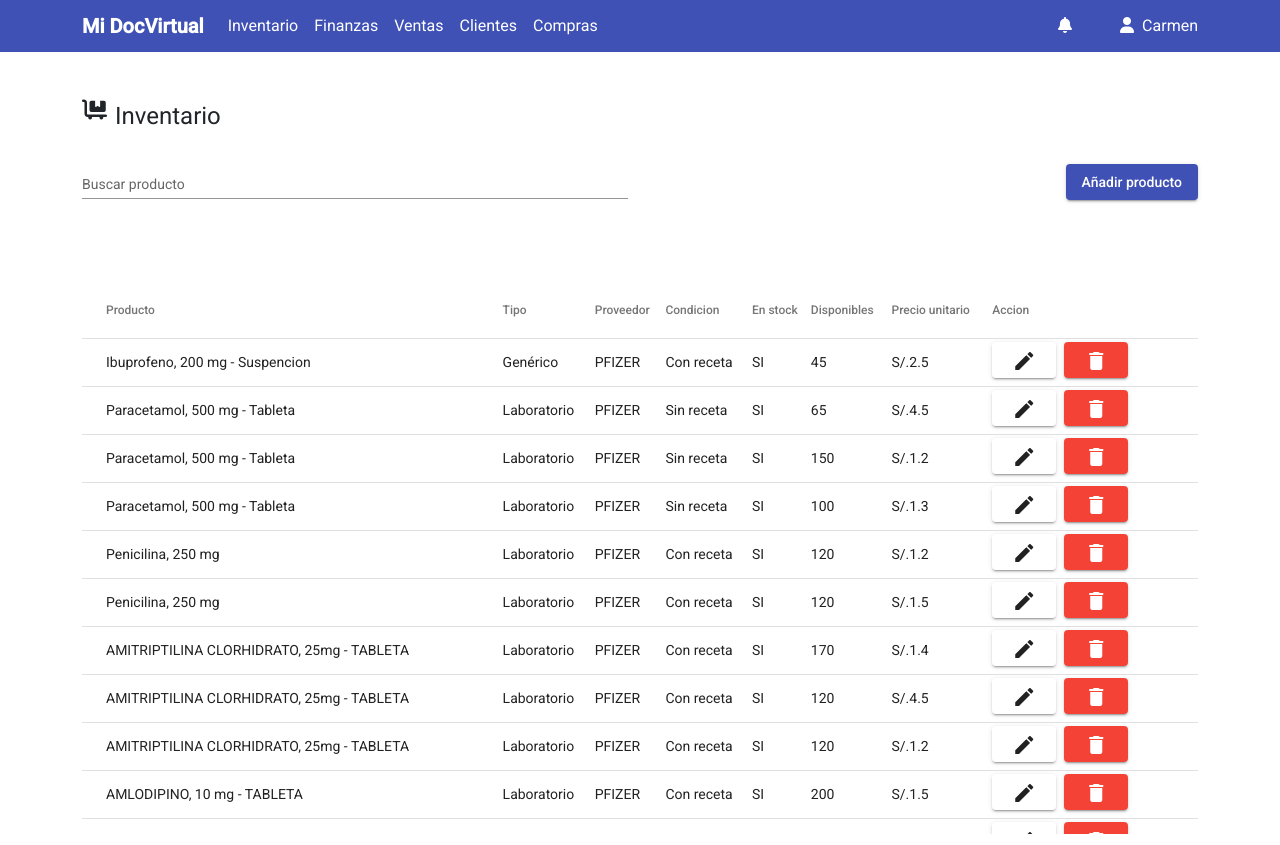
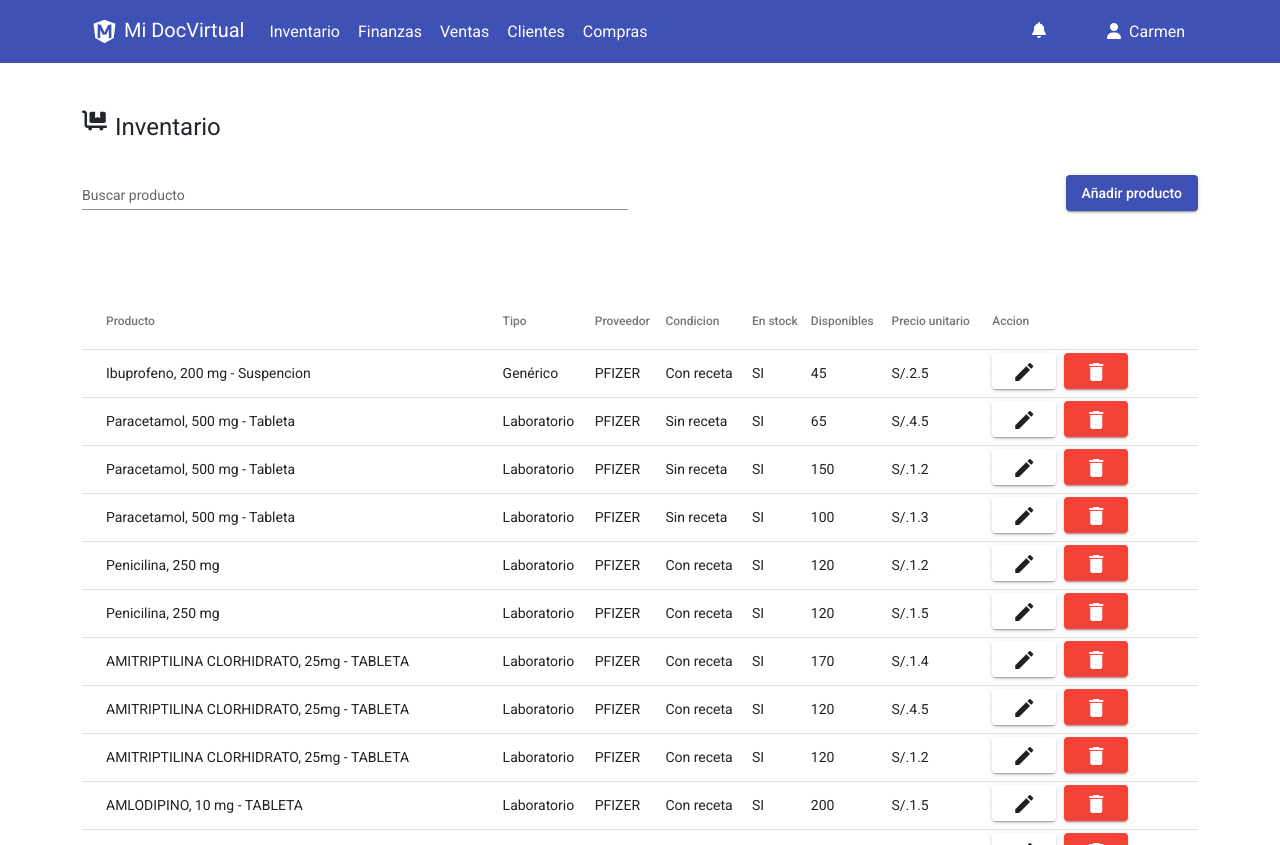
Before and after one commit to 1234566778899/midoc-final-2022-G2, an Angular app: page /user/1 in a window 1280 px wide. Built offline with nearby package versions, Linux system fonts and the light colour scheme; data requests are answered from the project's data file.

Commit message:
hover a los enlaces del nav

```diff
--- a/src/app/components/compras/compras.component.html
+++ b/src/app/components/compras/compras.component.html
@@ -82,7 +82,7 @@
                 </tbody>
 
             </table>
-            <p *ngIf="compras.length<=0" class="text-center alert-warning text-center">Agrege productos a la lista</p>
+            <p *ngIf="compras.length<=0" class="text-center alert-danger text-center">Agrege productos a la lista</p>
         </div>
         <div class="my-4 d-flex justify-content-between">
             <div>
--- a/src/app/components/navbar/navbar.component.css
+++ b/src/app/components/navbar/navbar.component.css
@@ -21,3 +21,11 @@
     color: white;
     text-decoration: none;
 }
+
+.enlace:hover{
+    background-color: rgb(37, 47, 105);
+}
+
+.logo{
+    width: 37px;
+}
--- a/src/app/components/navbar/navbar.component.html
+++ b/src/app/components/navbar/navbar.component.html
@@ -1,6 +1,6 @@
 <nav class="navbar navbar-expand-lg navbar-dark bg-azul fs-6">
     <div class="container">
-        <a class="navbar-brand fw-bolder">Mi DocVirtual</a>
+        <a class="navbar-brand" routerLink="/landing"> <img src="../../../assets/logo2.svg" alt="logo" class="logo"> Mi DocVirtual</a>
         <button class="navbar-toggler" type="button" data-bs-toggle="collapse" data-bs-target="#navbarSupportedContent"
             aria-controls="navbarSupportedContent" aria-expanded="false" aria-label="Toggle navigation">
             <span class="navbar-toggler-icon"></span>
@@ -8,19 +8,19 @@
         <div class="collapse navbar-collapse" id="navbarSupportedContent">
             <ul class="navbar-nav me-auto mb-2 mb-lg-0">
                 <li class="nav-item">
-                    <a class="nav-link active" routerLink="/inventario/{{id}}">Inventario</a>
+                    <a class="nav-link active btn enlace" routerLink="/inventario/{{id}}">Inventario</a>
                 </li>
                 <li class="nav-item">
-                    <a class="nav-link active">Finanzas</a>
+                    <a class="nav-link active btn enlace">Finanzas</a>
                 </li>
                 <li class="nav-item">
-                    <a class="nav-link active" routerLink="/ventas/{{id}}">Ventas</a>
+                    <a class="nav-link active btn enlace" routerLink="/ventas/{{id}}">Ventas</a>
                 </li>
                 <li class="nav-item">
-                    <a class="nav-link active" routerLink="/clientes/{{id}}">Clientes</a>
+                    <a class="nav-link active btn enlace" routerLink="/clientes/{{id}}">Clientes</a>
                 </li>
                 <li class="nav-item">
-                    <a class="nav-link active" routerLink="/compras/{{id}}">Compras</a>
+                    <a class="nav-link active btn enlace" routerLink="/compras/{{id}}">Compras</a>
                 </li>
 
             </ul>
@@ -54,7 +54,7 @@
 
                     </mat-card>
                 </div>
-                <a routerLink="/perfil/{{id}}" class="btn-perfil">
+                <a routerLink="/perfil/{{id}}" class="btn-perfil btn enlace">
                     <i class="fa-solid fa-user me-2"></i>
                     <span *ngIf="farmacia" else #elseBlock>{{farmacia.NombreTitular}}</span>
                     <ng-template elseBlock><span>Administrador</span> </ng-template>
```
Also changed, not shown: src/assets/logo.svg (added), src/assets/logo2.svg (added).
